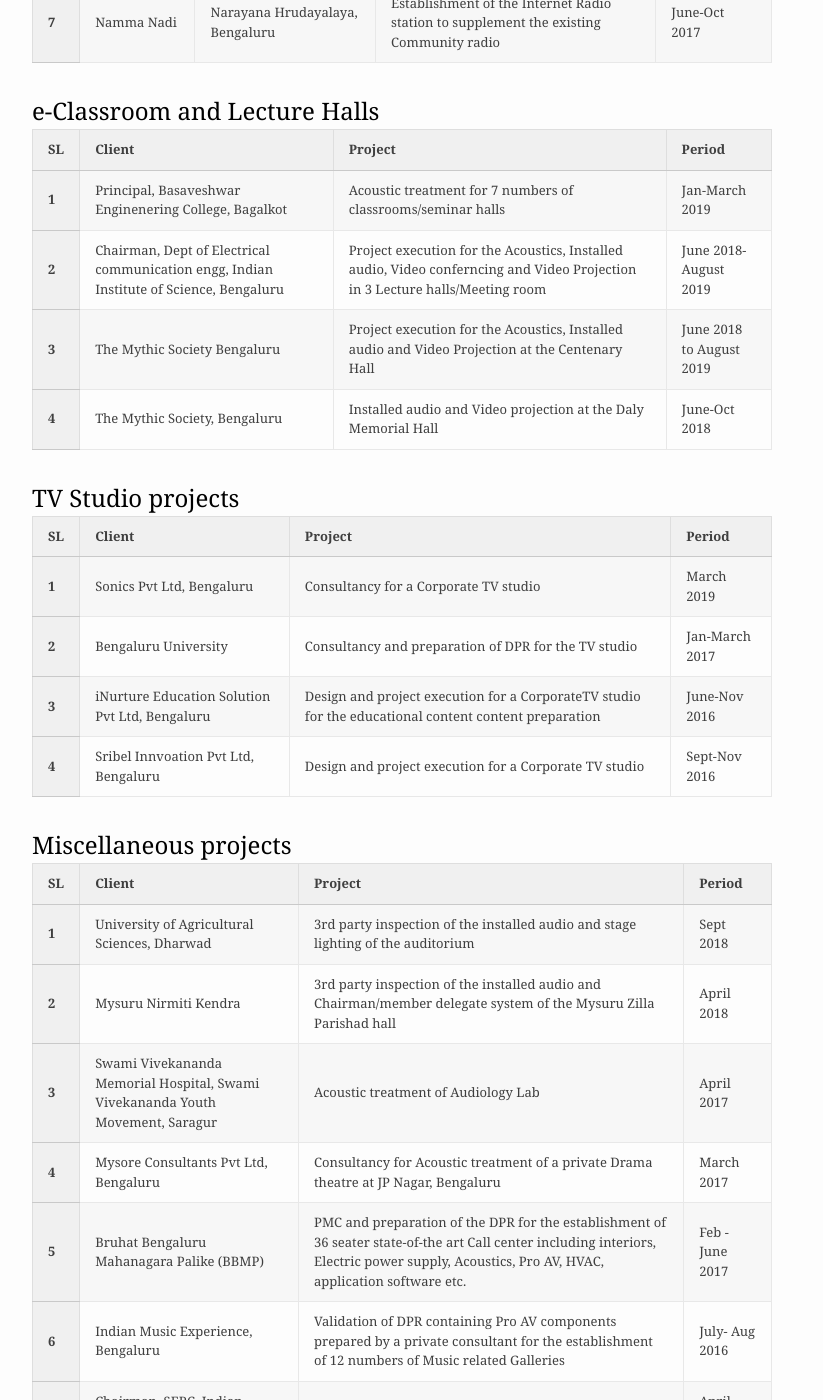
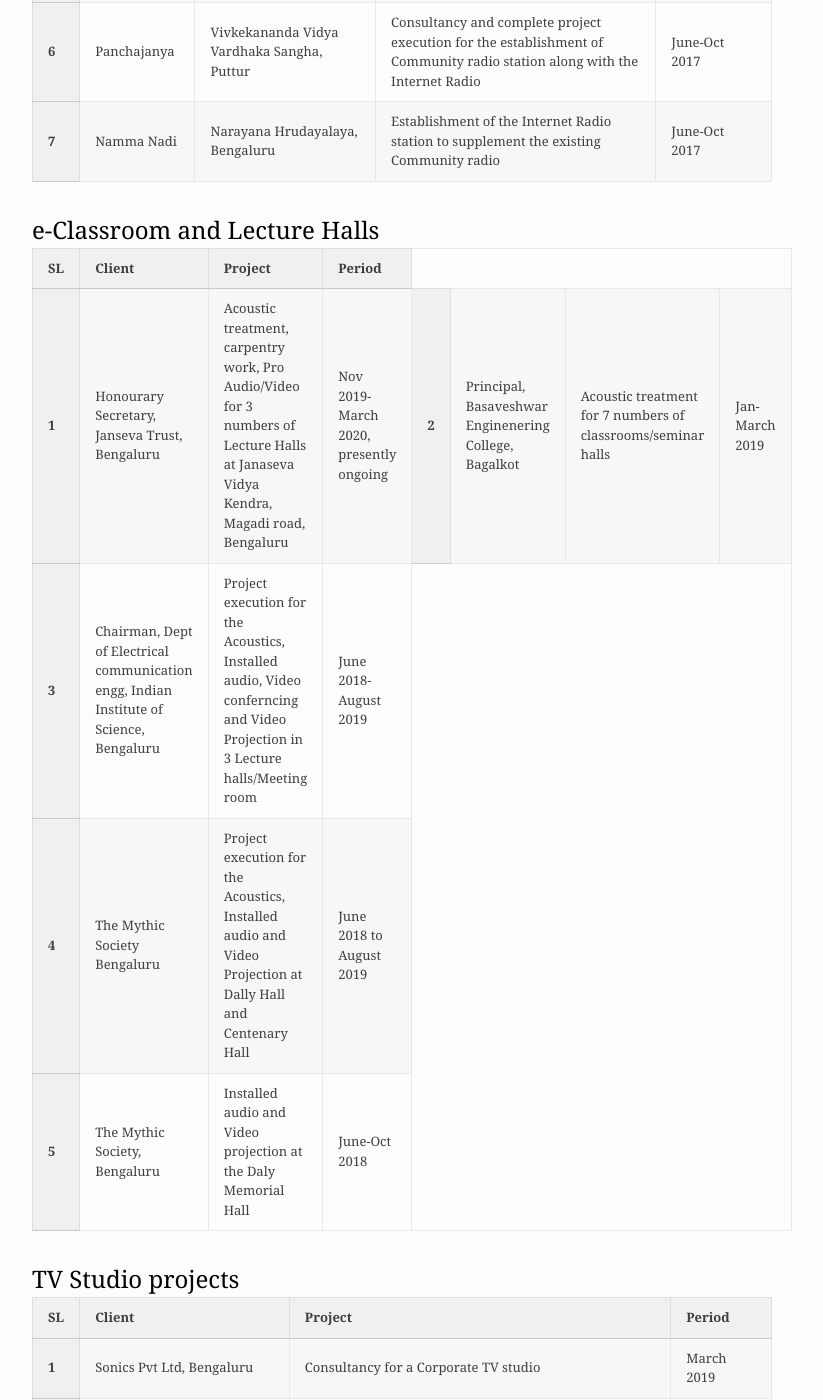
Before and after one commit to VarpasMedia/VarpasMedia.github.io, a Jekyll site: the page built from Projects.md, in a window 1280 px wide and 1400 px high, scrolled down 1471 px. Shown: the whole window, without its empty margins (238-1061 px from the left). Built offline with Jekyll 4.4.1, drawn with Linux system fonts in a browser that asks for light colours; our own code applies the rules of GitHub Pages for plain Markdown files; some of the changed text lies outside the part shown.

Commit message:
Update Projects.md

```diff
--- a/Projects.md
+++ b/Projects.md
@@ -24,9 +24,15 @@ Auditorium
     	</tr>
 
 
+ 	<tr>
+	<th>2</th>
+        <td>Basaveshwar Engineering College (Autonomous), Bagalkot, Karnataka</td>
+        <td>Supply, installation and training on Acoustics, Installed Audio, Stage Drapery, Video Surveillance, Fire Alarm/protection etc with total system integration for a 1,500 seater Auditorium</td>
+        <td> From Jan 2020.  Ongoing</td>
+    	</tr>
 
  	<tr>
-	<th>2</th>
+	<th>3</th>
         <td>Rashtrakavi M Govinda Pai Memorial Trust, Manjeshwara</td>
         <td>Consultancy for the Electrical installation, acoustics, installed audio, stage lighting, seating, minor civil engineering works etc for Bhuvanika auditorium of Gilivindu project</td>
         <td>From Jan 2018. Ongoing</td>
@@ -35,14 +41,14 @@ Auditorium
 
 
     	<tr>
-	<th>3</th>
+	<th>4</th>
         <td>Mysuru Nirmiti Kendra</td>
         <td>Consultancy for the Acoustics, Stage lighting and Installed audio for Ambedkar Bhavan HD Kote</td>
         <td>June-Oct 2018</td>
     	</tr>
 
     	<tr>
-	<th>4</th>
+	<th>5</th>
         <td>Dept of Kannada and Culture, Govt of Karnataka</td>
         <td>Consultancy and preparation of the Detailed Project Report for carrying out complete renovation of interior works which includes
 		acoustics, Installed audio, stage lighting, seating, ventilation, power supply arrangement, minor civil engineering works etc for
@@ -153,29 +159,36 @@ e-Classroom and Lecture Halls
     </tr>
 
     <tr>
+
 	<th>1</th>
+        <td>Honourary Secretary, Janseva Trust, Bengaluru</td>
+        <td>Acoustic treatment, carpentry work, Pro Audio/Video for 3 numbers of Lecture Halls at Janaseva Vidya Kendra, Magadi road, Bengaluru</td>
+        <td>Nov 2019-March 2020, presently ongoing</td>
+
+
+	<th>2</th>
         <td>Principal, Basaveshwar Enginenering College, Bagalkot</td>
         <td>Acoustic treatment for 7 numbers of classrooms/seminar halls</td>
         <td>Jan-March 2019</td>
     </tr>
 
     <tr>
-        <th>2</th>
+        <th>3</th>
 	<td>Chairman, Dept of Electrical communication engg, Indian Institute of Science, Bengaluru</td>
         <td>Project execution for the Acoustics, Installed audio, Video conferncing and Video Projection in 3 Lecture halls/Meeting room</td>
         <td>June 2018-August 2019</td>
     </tr>
 
     <tr>
-        <th>3</th>
+        <th>4</th>
 	<td>The Mythic Society Bengaluru</td>
-        <td>Project execution for the Acoustics, Installed audio and Video Projection at the Centenary Hall</td>
+        <td>Project execution for the Acoustics, Installed audio and Video Projection at Dally Hall and Centenary Hall</td>
         <td>June 2018 to August 2019</td>
     </tr>
 
 
     <tr>
-        <th>4</th>
+        <th>5</th>
 	<td>The Mythic Society, Bengaluru</td>
         <td>Installed audio and Video projection at the Daly Memorial Hall</td>
         <td>June-Oct 2018</td>
```
Also changed, not shown: other parts of Projects.md (+2 -2 lines).
